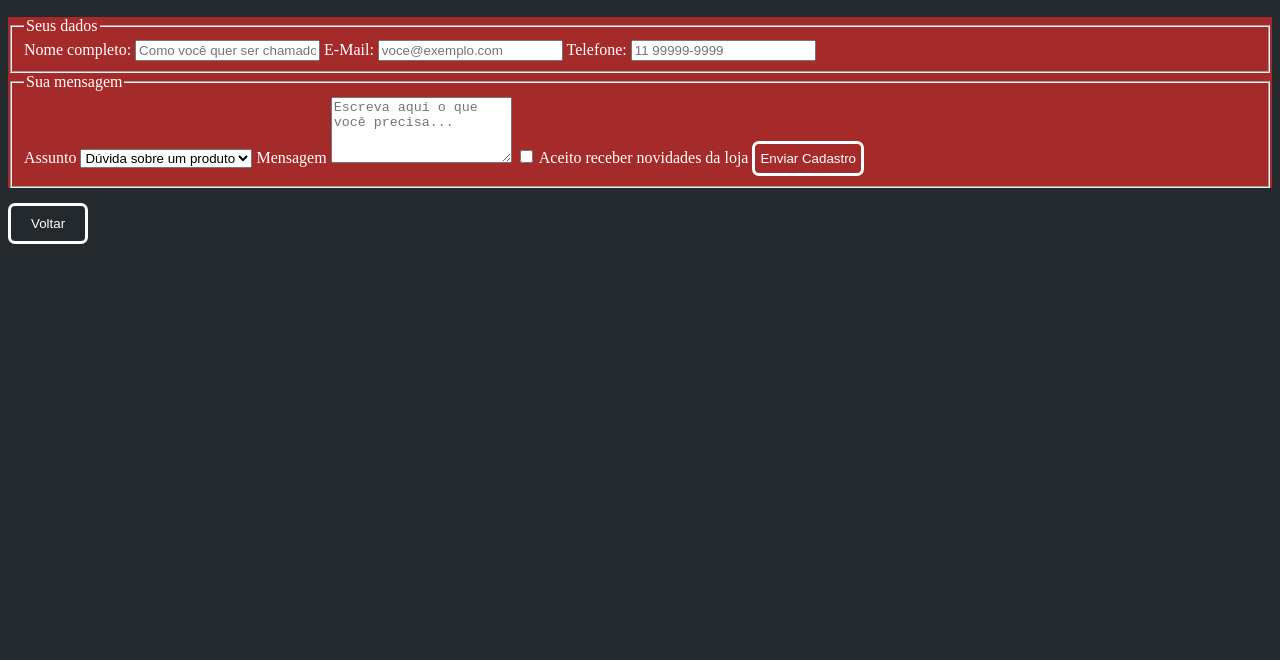
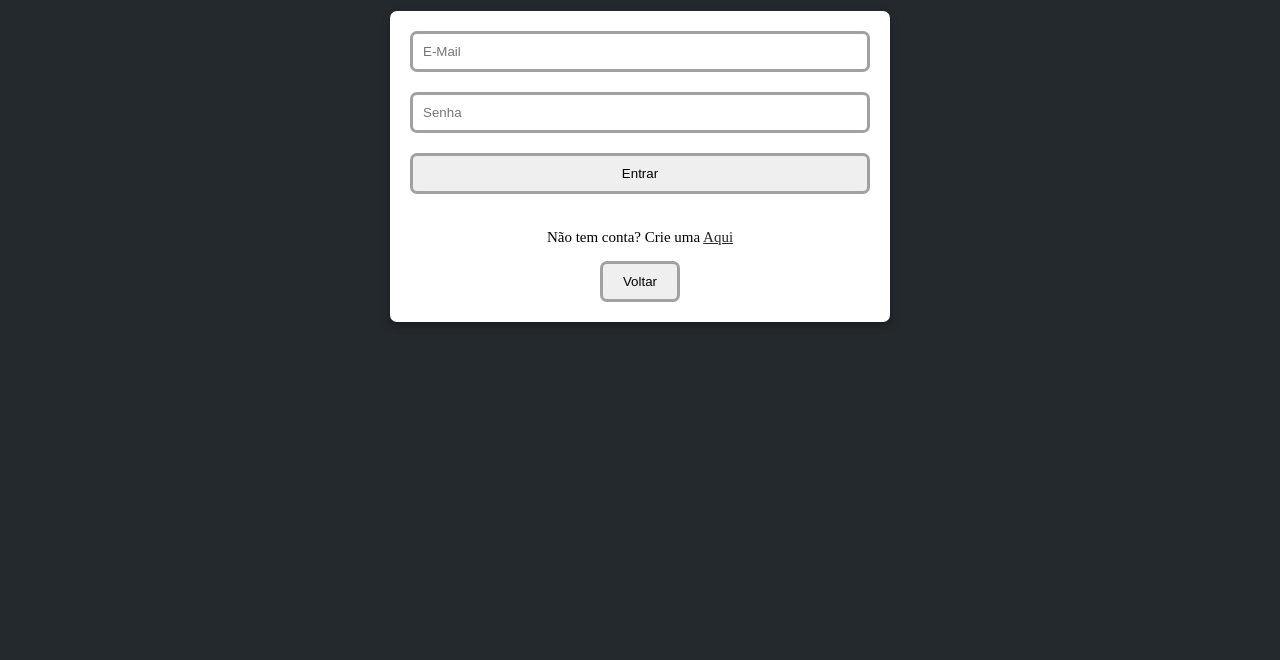
Before and after one commit to marcosoaresalves05-dotcom/Projeto-de-Loja, a plain HTML site: page login.html in a window 1280 px wide. Shown: the part 140-800 px from the top of the page. Drawn offline with Linux system fonts and the light colour scheme.

Commit message:
Cadastros e login
Páginas de cadastro e login ajustadas, agora com uma interface melhor.

```diff
--- a/login.html
+++ b/login.html
@@ -1,67 +1,36 @@
 <!DOCTYPE html>
 <html lang="pt-BR">
 
-    <head>
-        <meta charset="UTF-8">
-        <meta name="viewport" content="width=device-width, initial0-scale=1"> <!-- Dá instruções ao navegador de como controlar dimensões para poder se adaptar ao dispositivo vendo o site no momento -->
-        <link rel="stylesheet" href="styles.css"> <!--Chamando o arquivo CSS pra fazer a estilização da página-->
-        <title>Pulsar Informática</title> <!-- Nome que vai aparecer na barra de pesquisa, não na página inicial -->
-    </head>
+<head>
 
-<section id="cadastro">
-    <h1>PÁGINA PLACEHOLDER</h1>
-        <h2>Entrar</h2>
+    <meta charset="UTF-8">
+    <meta name="viewport" content="width=device-width", initial-scale="1.0">
+    <title>Pulsar Informática</title>
+    <link rel="stylesheet" href="styles.css">
 
-        <form action="" method="post">
+</head>
 
-            <fieldset>
-                <legend>Seus dados</legend>
+<body class="form">
 
-                <label for="nome">Nome completo:</label>
-                <input type="text" id="nome" name="nome"
-                        placeholder="Como você quer ser chamado"
-                        required minlength="3" maxlength="80">
+    <h1>Entrar na conta</h1>
 
-                <label for="email">E-Mail:</label>
-                <input type="email" id="email" name="email"
-                        placeholder="voce@exemplo.com" required>
+    <div class="formulario">
 
-                <label for="telefone">Telefone:</label>
-          <input type="tel" id="telefone" name="telefone"
-                 pattern="[0-9]{2} [0-9]{5}-[0-9]{4}"
-                 placeholder="11 99999-9999">
-            </fieldset>
+        <form>
 
-            <fieldset>
-                <legend>Sua mensagem</legend>
-
-                <label for="assunto">Assunto</label>
-                    <select id="assunto" name="assunto">
-                        <option value="duvida">Dúvida sobre um produto</option>
-                        <option value="pedido">Acompanhar um pedido</option>
-                        <option value="troca">Troca ou devolução</option>
-                        <option value="parceria">Parceria</option>
-                    </select>
-
-                <label for="mensagem">Mensagem</label>
-                    <textarea id="mensagem" name="mensagem" rows="4"
-                                placeholder="Escreva aqui o que você precisa..."></textarea>
-
-                <label>
-                    <input type="checkbox" name="aceite" required>
-                    Aceito receber novidades da loja
-                </label>
-                <button type="submit">Enviar Cadastro</button>
-            </fieldset>
+            <input type="email" id="email" name="email" placeholder="E-Mail" required>
+            <input type="password" id="senha" name="senha" placeholder="Senha" required>
+            <input type="submit" id="enviar" value="Entrar">
+            <p class="troca">Não tem conta? Crie uma <a id="linkbranco" href="cadastro.html">Aqui</a></p>
 
         </form>
+
         <a href="index.html">
-            <button id="retorno" type="button">Voltar</button>
+            <button>Voltar</button>
         </a>
-    </section>
 
-    <script src="script.js"></script>
+    </div>
 
-    </body>
+</body>
 
 </html>
--- a/styles.css
+++ b/styles.css
@@ -2,10 +2,13 @@
 manter a consistência */
 :root {
     --cinza-dark: rgb(34, 34, 34);
-    --Carmesin: #dc143c;
+    --carmesin: #dc143c;
+    --carmesin-highlight: rgba(219, 20, 60, 0.1);
     --texto-padrao: black;
     --texto-branco: white;
+    --fundo-branco: #ffff;
     --tema-escuro: #24292e;
+    --borda-padrao: #a1a1a1;
 }
 * {
     box-sizing: border-box;
@@ -35,7 +38,7 @@ main {
     top: 0;
     position: fixed;
 }
-a{
+a {
     color: none;
 }
 #link {
@@ -46,10 +49,7 @@ a{
     font-size: 20;
 }
 #link:hover {
-    color: var(--Carmesin);
-}
-#cadastro form{
-    background: brown;
+    color: var(--carmesin);
 }
 footer {
     background: var(--cinza-dark);
@@ -63,34 +63,51 @@ footer {
 body {
     padding-top: 35px;
 }
-#cadastro {
-    align-items: center;
+.formulario {
+    width: 500px;
+    margin: 50px auto;
+    background: var(--fundo-branco);
+    padding: 20px;
+    border-radius: 7px;
+    box-shadow: 0 4px 8px rgba(0, 0, 0, 0.3);
 }
-button {
-    margin-top: 15px;
-    background-color: inherit;
-    border: solid;
-    color: var(--texto-branco);
-    padding: 7px 5px;
+input {
+    width: 100%;
+    padding: 10px;
+    margin-bottom: 20px;
+    border: 3px solid var(--borda-padrao);
     border-radius: 7px;
-    display: inline-block;
+}
+#enviar {
+    border: 3px solid var(--borda-padrao);
     cursor: pointer;
     transition: 0.4s;
 }
+#enviar:hover {
+    border: 3px solid var(--carmesin);
+    background-color: var(--carmesin-highlight);
+}
+.form {
+    text-align: center;
+}
+.troca {
+    color: black;
+    font-size: 15px;
+}
+#linkbranco {
+    color: var(--tema-escuro);
+}
+#linkbranco:hover {
+    color: var(--carmesin);
+}
+button {
+    border: solid var(--borda-padrao);
+    border-radius: 7px;
+    cursor: pointer;
+    transition: 0.4s;
+    padding: 10px 20px;
+}
 button:hover {
-    background-color: white;
-    transition: 0.4s;
-    color: var(--texto-padrao);
+    border: solid var(--carmesin);
+    background-color: var(--carmesin-highlight);
 }
-#retorno {
-    text-decoration: none;
-    color: none;
-    padding: 10px 20px;
-    transition: 0.4s;
-}
-#retorno:hover {
-    color: var(--texto-padrao);
-    background-color: var(--Carmesin);
-    transition: 0.4s;
-    border: solid white;
-}
```
Also changed, not shown: cadastro.html (+20 -49 lines).
